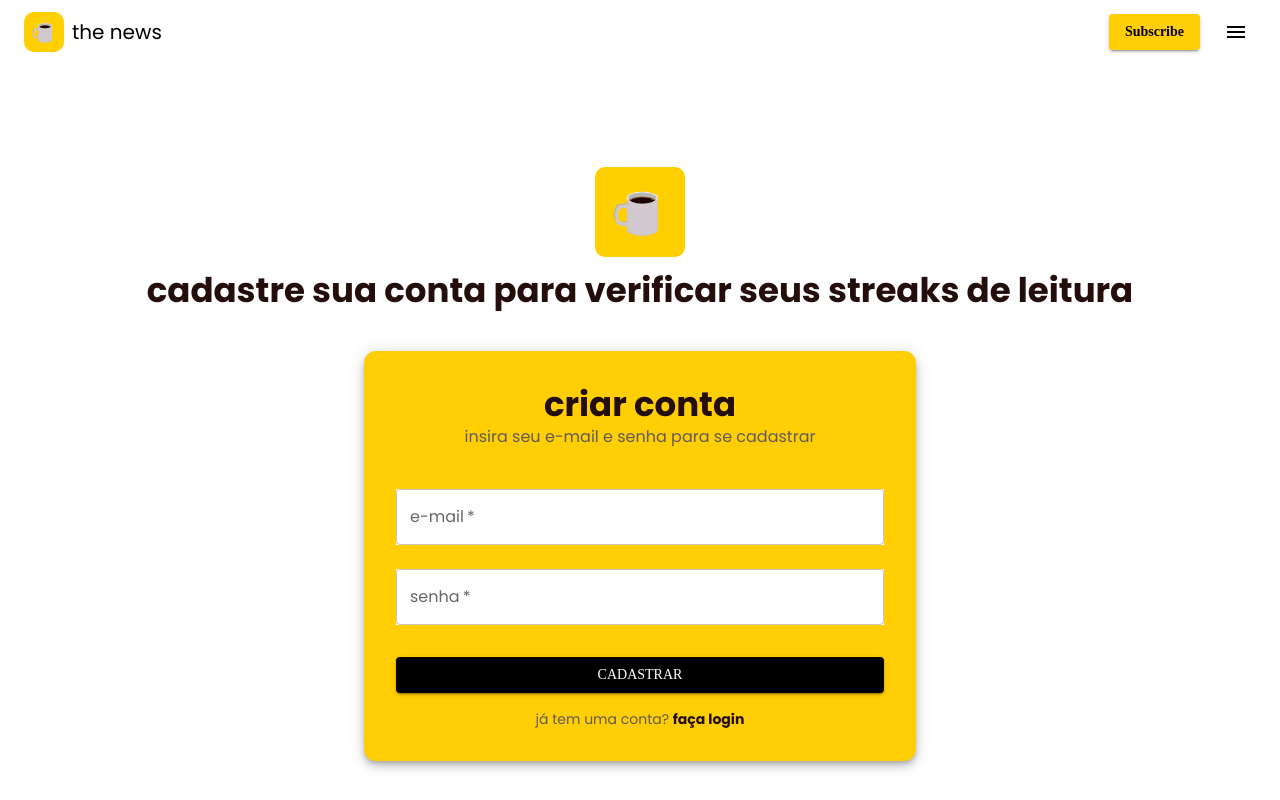
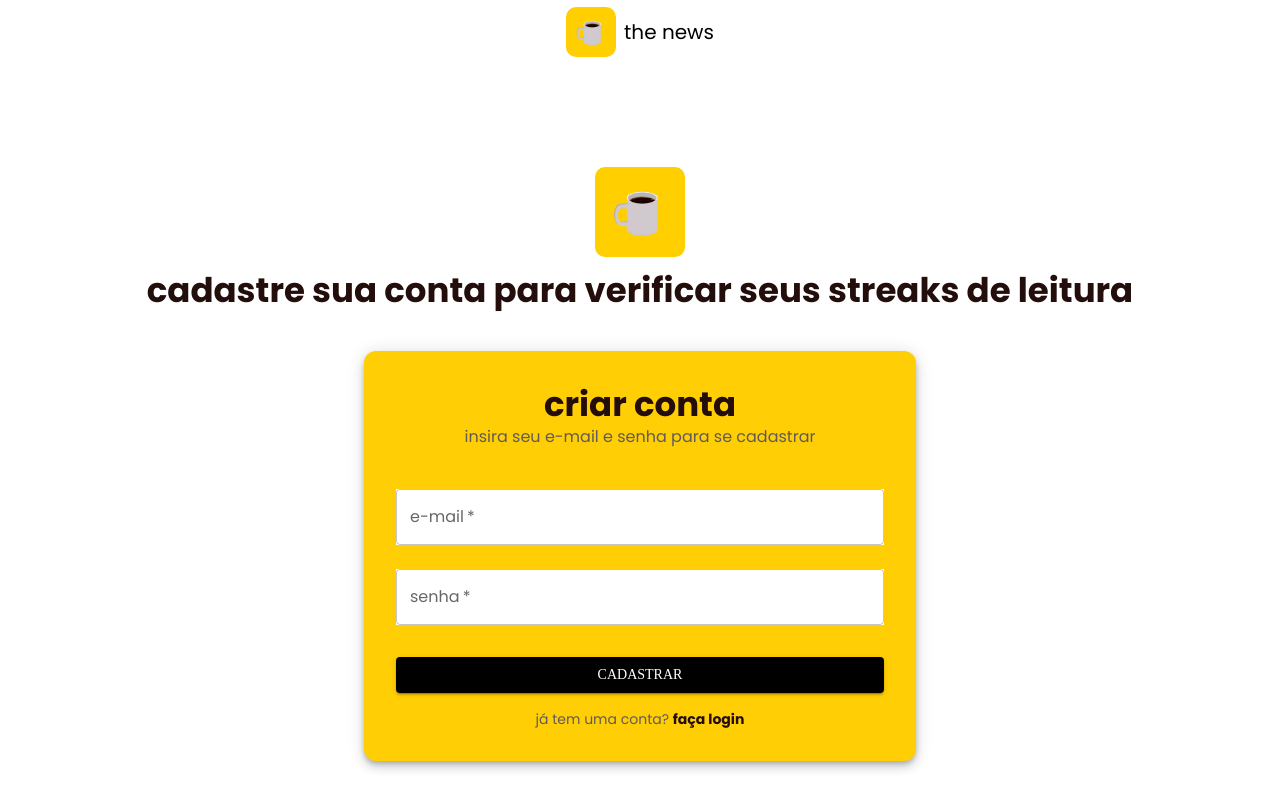
Before and after one commit to ronerog/frontend-waffle, a React (Vite) app: page /register in a window 1280 px wide. Shown: the top 800 px of the page. Built offline with nearby package versions, Linux system fonts and the light colour scheme.

Commit message:
Fix => HeaderAuth na tela de cadastro

```diff
--- a/src/pages/Register.tsx
+++ b/src/pages/Register.tsx
@@ -4,8 +4,8 @@ import logo from "../assets/logo-cafe.png";
 
 import axios from "axios";
 import React from "react";
-import Header from "../components/Header";
 import Footer from "../components/Footer";
+import HeaderAuth from "../components/headerAuth";
 
 const API_URL = "https://waffle-production.up.railway.app";
 
@@ -30,7 +30,7 @@ const Register = () => {
 
     return (
         <>
-            <Header />
+            <HeaderAuth />
             <Box
                 sx={{
                     minHeight: "100vh",
```
